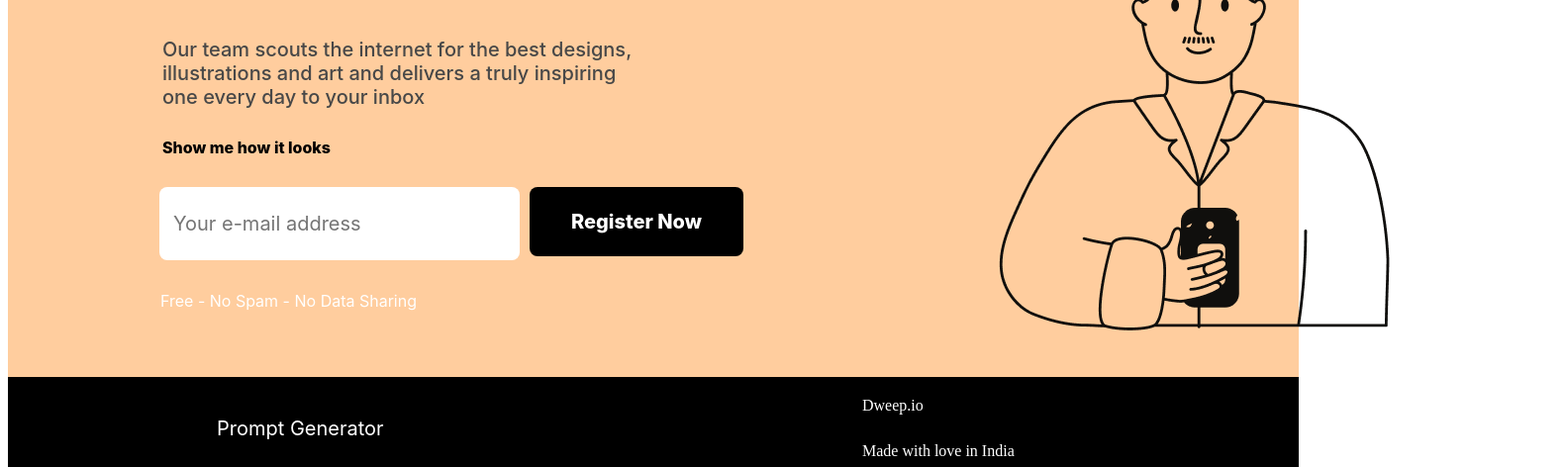
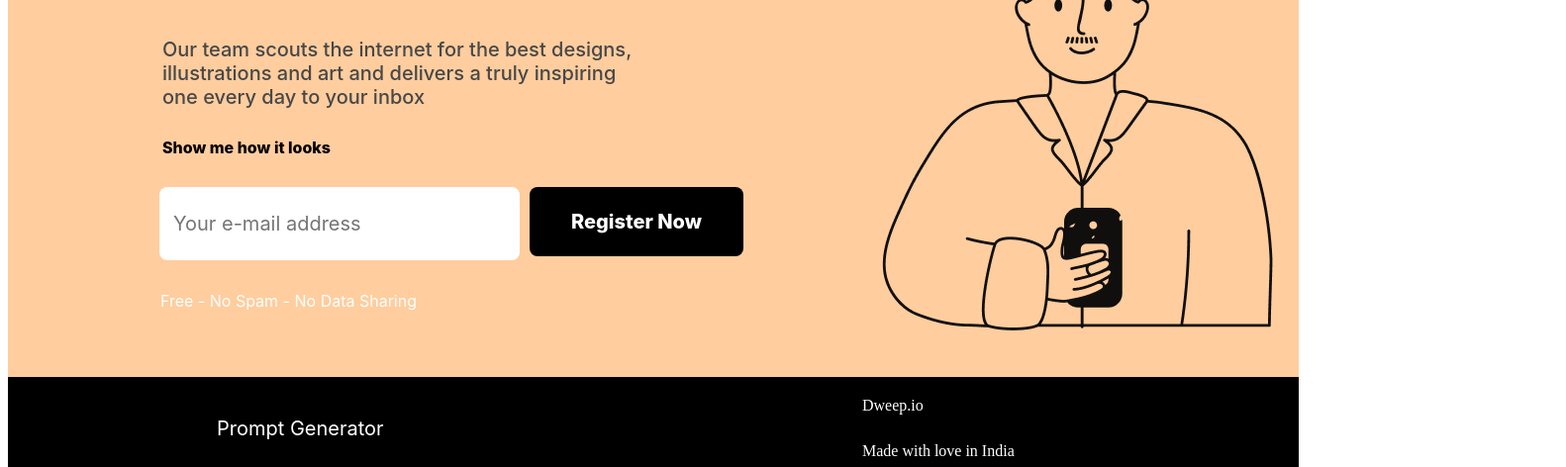
Before and after one commit to LakshmiChellappan/HTML-CSS-FIRSTPROJECT, a plain HTML site: page index.html in a window 1280 px wide. Shown: the part 259-731 px from the top of the page at 99% size, 1582 px wide, since content can reach past the window. Drawn offline with Linux system fonts and the light colour scheme.

Commit message:
style-change

```diff
--- a/style.css
+++ b/style.css
@@ -40,7 +40,7 @@
   width: 575px;
   height: 575px;
   top: 10px;
-  left: 818px;
+  left: 700px;
   padding: 66.4px 89.61px 66.15px 91.87px;
   gap: 0px;
   opacity: 1;
```
